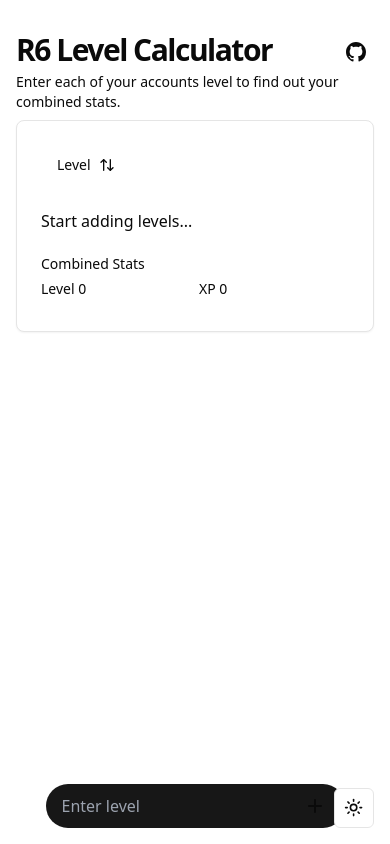
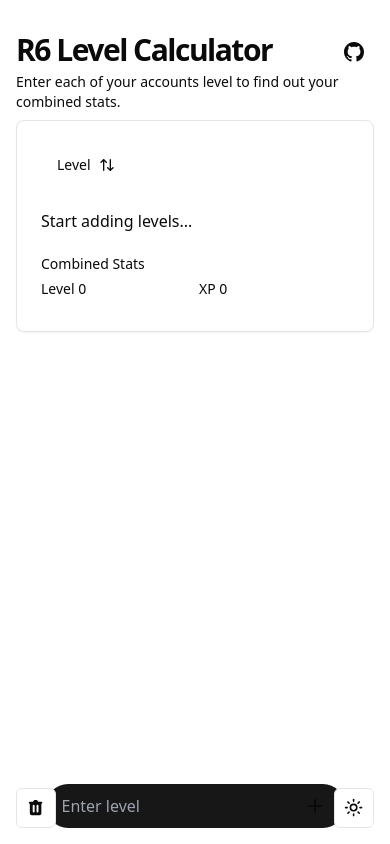
Before and after one commit to leomosley/r6-level-calc, a Next.js app: page / in a window 390 px wide. Built offline with nearby package versions, Linux system fonts and the light colour scheme.

Commit message:
feat mobile view clear button

```diff
--- a/app/layout.tsx
+++ b/app/layout.tsx
@@ -38,7 +38,7 @@ export default function RootLayout({
           <ClientOnly>
             {children}
           </ClientOnly>
-          <div className=" absolute right-4 bottom-4">
+          <div className="absolute right-4 bottom-4">
             <ModeToggle />
           </div>
         </ThemeProvider>
--- a/app/page.tsx
+++ b/app/page.tsx
@@ -50,7 +50,8 @@ export default function Home() {
         <Label className="text-3xl sm:text-4xl font-semibold tracking-tighter">R6 Level Calculator</Label>
         <Button
           variant="ghost"
-          className="ml-auto p-2 my-auto"
+          className="ml-auto mt-auto"
+          size="icon"
         >
           <a target="_blank" href="https://github.com/leomosley/r6-level-calc">
             <BsGithub className="w-5 h-5" />
@@ -87,7 +88,7 @@ export default function Home() {
         <CardFooter className="flex justify-between items-end">
           <div className="hidden sm:block">
             <Button
-              variant="ghost"
+              variant="outline"
               onClick={() => setLevels([])}
             >
               Clear
@@ -124,6 +125,15 @@ export default function Home() {
           <HiPlus className="w-5 h-5" />
         </button>
       </div>
+      <div className="absolute left-4 bottom-4 block sm:hidden">
+        <Button
+          variant="outline"
+          onClick={() => setLevels([])}
+          size="icon"
+        >
+          <HiTrash className="h-[1.2rem] w-[1.2rem]" />
+        </Button>
+      </div>
     </main>
   );
 }
```
